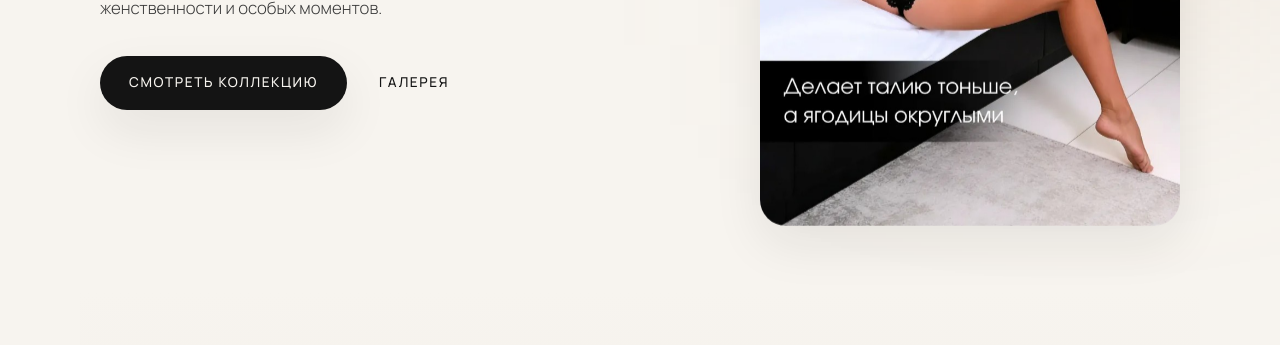
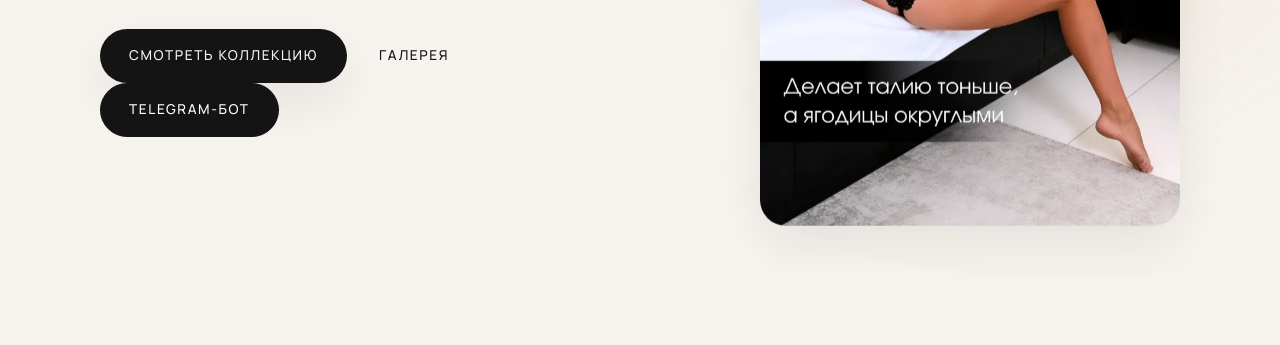
Before and after one commit to Regina841/anestezi-site, a plain HTML site: page index.html in a window 1280 px wide. Shown: the part 455-800 px from the top of the page. Drawn offline with nearby package versions, Linux system fonts and the light colour scheme.

Commit message:
Add files via upload

```diff
--- a/index.html
+++ b/index.html
@@ -127,6 +127,12 @@
           <a class="btn btn--outline"
              href="#gallery">
              Галерея
+          </a>
+
+          <a class="btn btn--dark"
+             href="https://t.me/anestezi_official_bot"
+             target="_blank">
+             Telegram-бот
           </a>
 
         </div>
--- a/styles.css
+++ b/styles.css
@@ -765,3 +765,15 @@ MOBILE
   }
 
 }
+.btn--dark {
+  background: #141414;
+  color: #ffffff;
+  border: 1px solid #141414;
+  transition: all 0.3s ease;
+}
+
+.btn--dark:hover {
+  background: transparent;
+  color: #141414;
+  transform: translateY(-2px);
+}
```
